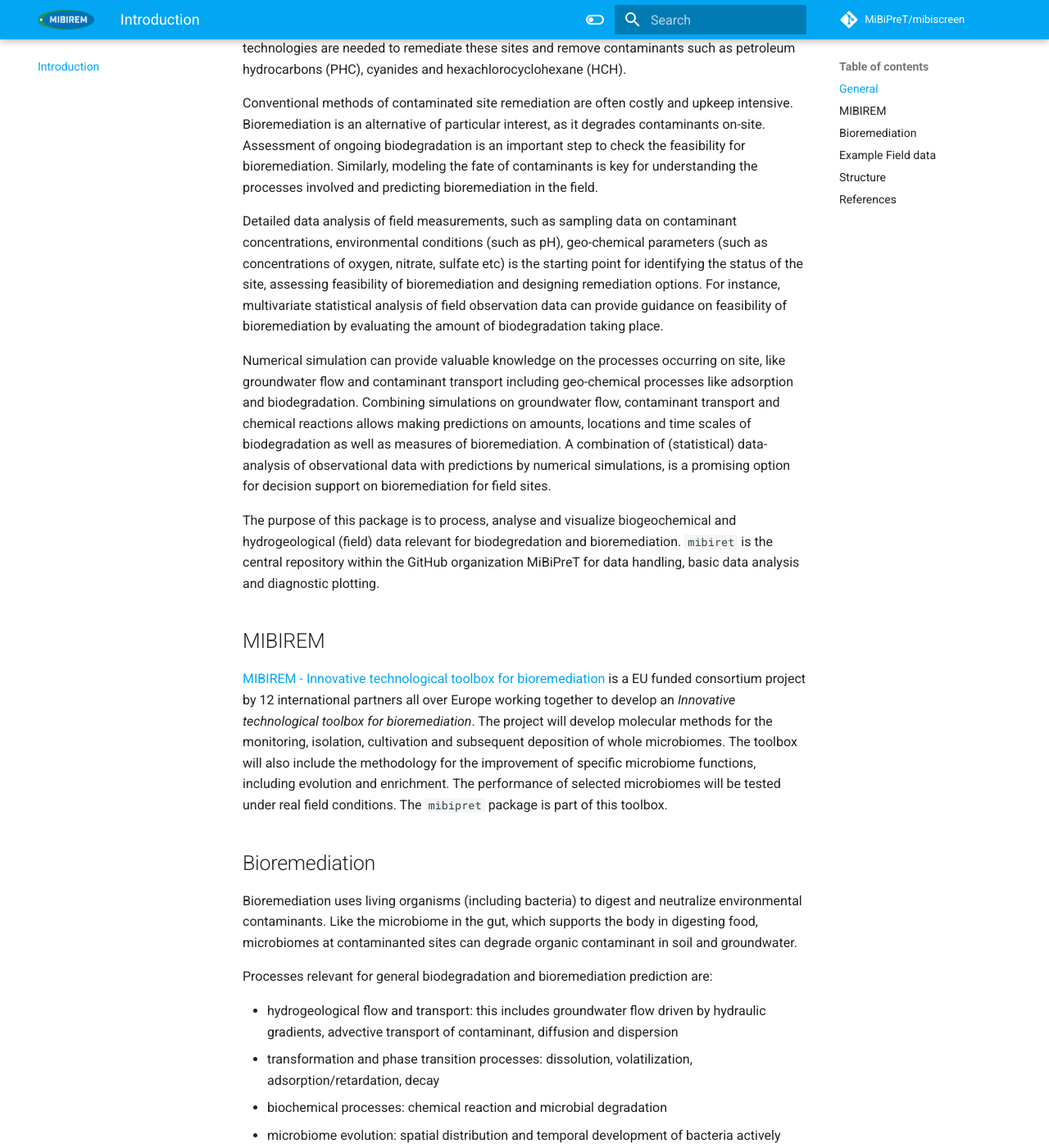
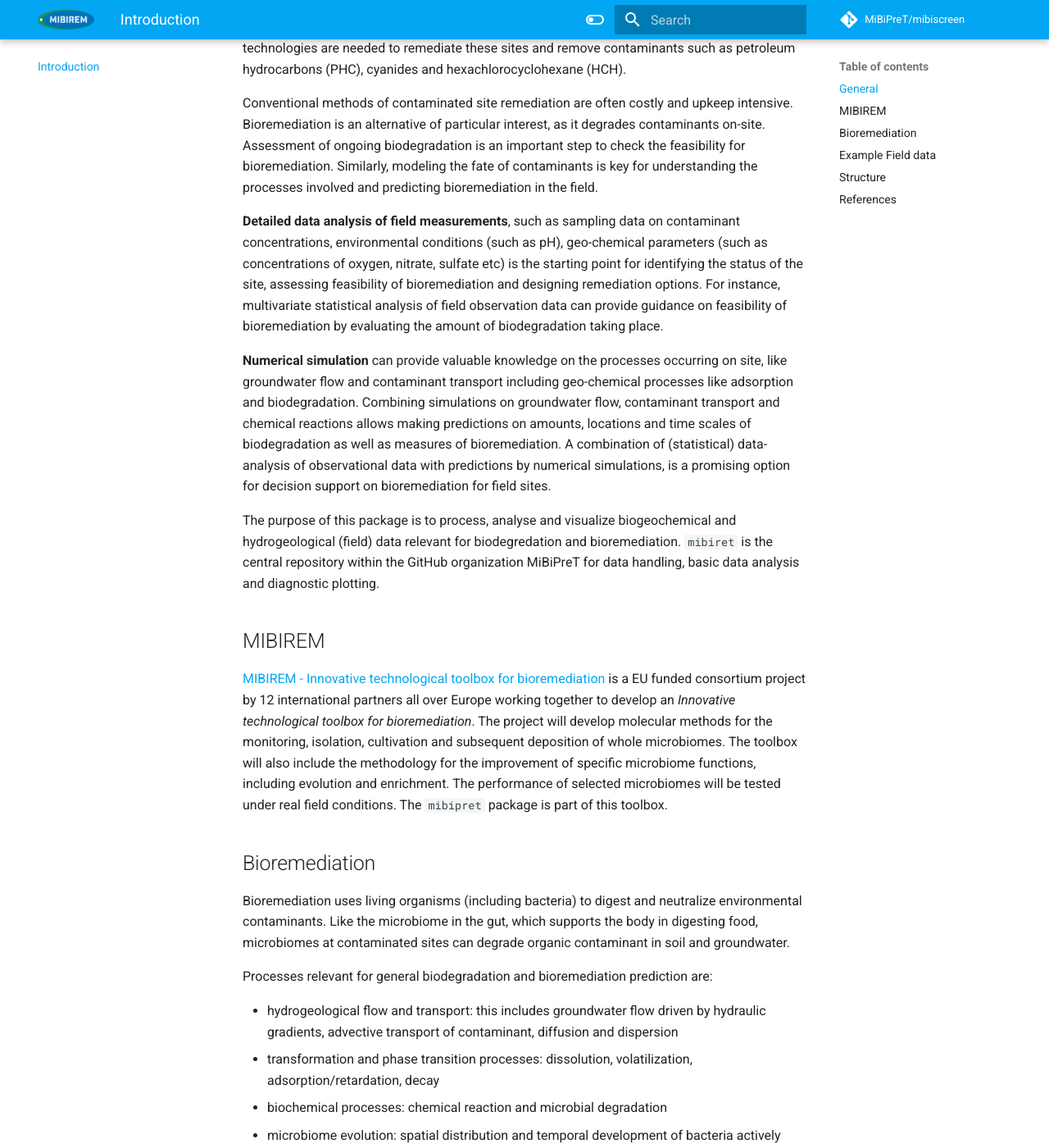
Before and after one commit to MiBiPreT/mibiscreen, an MkDocs documentation site: the page built from docs/introduction/introduction.md, in a window 1280 px wide and 1400 px high, scrolled down 258 px. Shown: the whole window at 82% size. Built offline with MkDocs 1.6.1 and Material for MkDocs 9.7.7, drawn with Linux system fonts in a browser that asks for light colours; a script that is not in the unit is left out; comment, search, counter and statistics services are not loaded.

Commit message:
Apply suggestions from code review
Adding batches from review

Co-authored-by: Jaro Camphuijsen <j.camphuijsen@esciencecenter.nl>

```diff
--- a/docs/introduction/introduction.md
+++ b/docs/introduction/introduction.md
@@ -2,13 +2,13 @@
 
 ## General
 
-Contaminated sites pose a risk to humands and the environment. Innovative cleaning technologies are needed to remediate these sites and remove contaminants such as petroleum hydrocarbons (PHC), cyanides and hexachlorocyclohexane (HCH).
+Contaminated sites pose a risk to humans and the environment. Innovative cleaning technologies are needed to remediate these sites and remove contaminants such as petroleum hydrocarbons (PHC), cyanides and hexachlorocyclohexane (HCH).
 
 Conventional methods of contaminated site remediation are often costly and upkeep intensive. Bioremediation is an alternative of particular interest, as it degrades contaminants on-site. Assessment of ongoing biodegradation is an important step to check the feasibility for bioremediation. Similarly, modeling the fate of contaminants is key for understanding the processes involved and predicting bioremediation in the field.
 
-Detailed data analysis of field measurements, such as sampling data on contaminant concentrations, environmental conditions (such as pH), geo-chemical parameters (such as concentrations of oxygen, nitrate, sulfate etc) is the starting point for identifying the status of the site, assessing feasibility of bioremediation and designing remediation options. For instance, multivariate statistical analysis of field observation data can provide guidance on feasibility of bioremediation by evaluating the amount of biodegradation taking place.
+**Detailed data analysis of field measurements**, such as sampling data on contaminant concentrations, environmental conditions (such as pH), geo-chemical parameters (such as concentrations of oxygen, nitrate, sulfate etc) is the starting point for identifying the status of the site, assessing feasibility of bioremediation and designing remediation options. For instance, multivariate statistical analysis of field observation data can provide guidance on feasibility of bioremediation by evaluating the amount of biodegradation taking place.
 
-Numerical simulation can provide valuable knowledge on the processes occurring on site, like groundwater flow and contaminant transport including geo-chemical processes like adsorption and biodegradation. Combining simulations on groundwater flow, contaminant transport and chemical reactions allows making predictions on amounts, locations and time scales of biodegradation as well as measures of bioremediation. A combination of (statistical) data-analysis of observational data with predictions by numerical simulations, is a promising option for decision support on bioremediation for field sites.
+**Numerical simulation** can provide valuable knowledge on the processes occurring on site, like groundwater flow and contaminant transport including geo-chemical processes like adsorption and biodegradation. Combining simulations on groundwater flow, contaminant transport and chemical reactions allows making predictions on amounts, locations and time scales of biodegradation as well as measures of bioremediation. A combination of (statistical) data-analysis of observational data with predictions by numerical simulations, is a promising option for decision support on bioremediation for field sites.
 
 The purpose of this package is to process, analyse and visualize biogeochemical and hydrogeological (field) data relevant for biodegredation and bioremediation. `mibiret` is the central repository within the GitHub organization MiBiPreT for data handling, basic data analysis and diagnostic plotting.
 
@@ -18,7 +18,7 @@ The purpose of this package is to process, analyse and visualize biogeochemical
 
 ## Bioremediation
 
-Bioremediation uses living organisms (including bacteria) to digest and neutralize environmental contaminants. Like the microbiome in the gut, which supports the body in digesting food, microbiomes at contaminanted sites can degrade organic contaminant in soil and groundwater.
+Bioremediation uses living organisms (including bacteria) to digest and neutralize environmental contaminants. Like the microbiome in the gut, which supports the body in digesting food, microbiomes at contaminated sites can degrade organic contaminant in soil and groundwater.
 
 Processes relevant for general biodegradation and bioremediation prediction are:
 
```
Also changed, not shown: docs/methods/data.md (+1 -1 lines), docs/methods/na_screening.md (+15 -13 lines), docs/methods/ordination.md (+2 -2 lines), docs/methods/overview.md (+7 -1 lines), docs/methods/stable_isotopes.md (+1 -1 lines).
